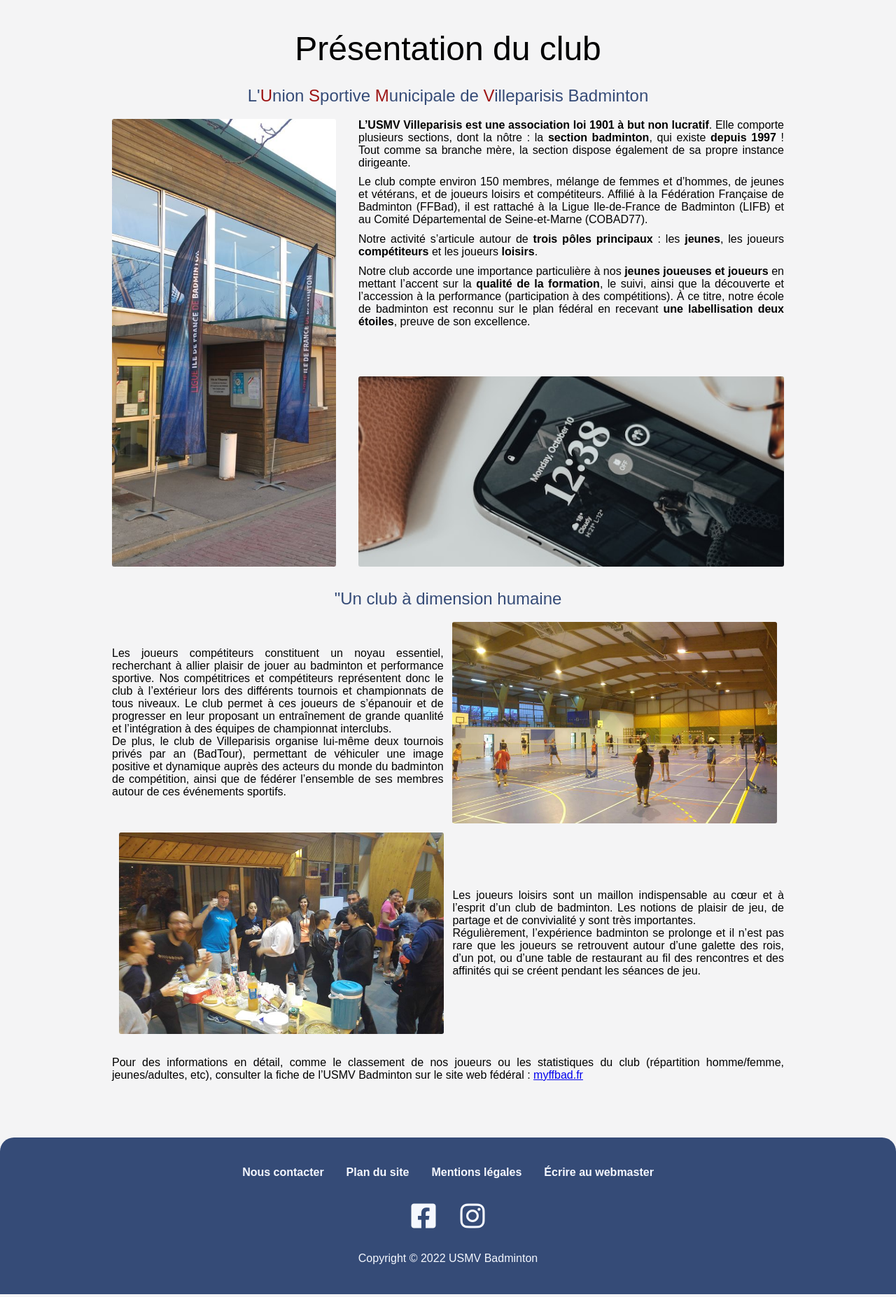
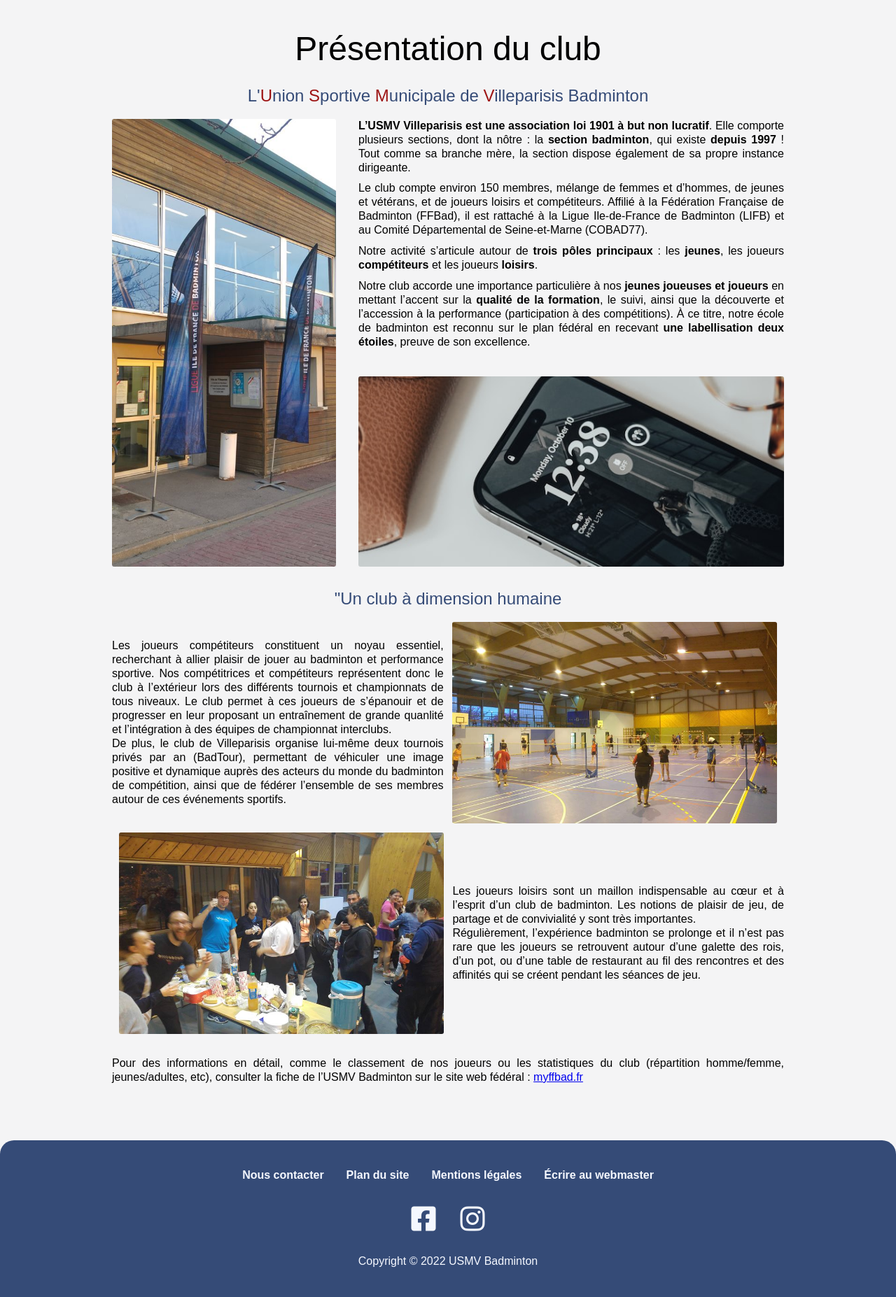
Before and after one commit to NicoMaff/usmv-app, a Symfony app: template templates/public/club/introduction.html.twig in a window 1280 px wide. Shown: the part 70-1924 px from the top of the page at 70% size. Run offline with Twig, Linux system fonts and the light colour scheme; the template is opened without the code that fills it, so the values that code supplies are empty; some libraries are stand-ins or nearby versions; some web fonts are replaced.

Commit message:
:lipstick: update line-height

```diff
--- a/public/css/style.css
+++ b/public/css/style.css
@@ -950,6 +950,7 @@ footer p {
 }
 .club-introduction p {
   text-align: justify;
+  line-height: 20px;
 }
 .club-introduction p:last-of-type {
   max-width: 60rem;
--- a/sass/pages/_club-introduction.scss
+++ b/sass/pages/_club-introduction.scss
@@ -13,6 +13,7 @@
 
   p {
     text-align: justify;
+    line-height: 20px;
 
     &:last-of-type {
       max-width: 60rem;
```
Also changed, not shown: 1 other file.
